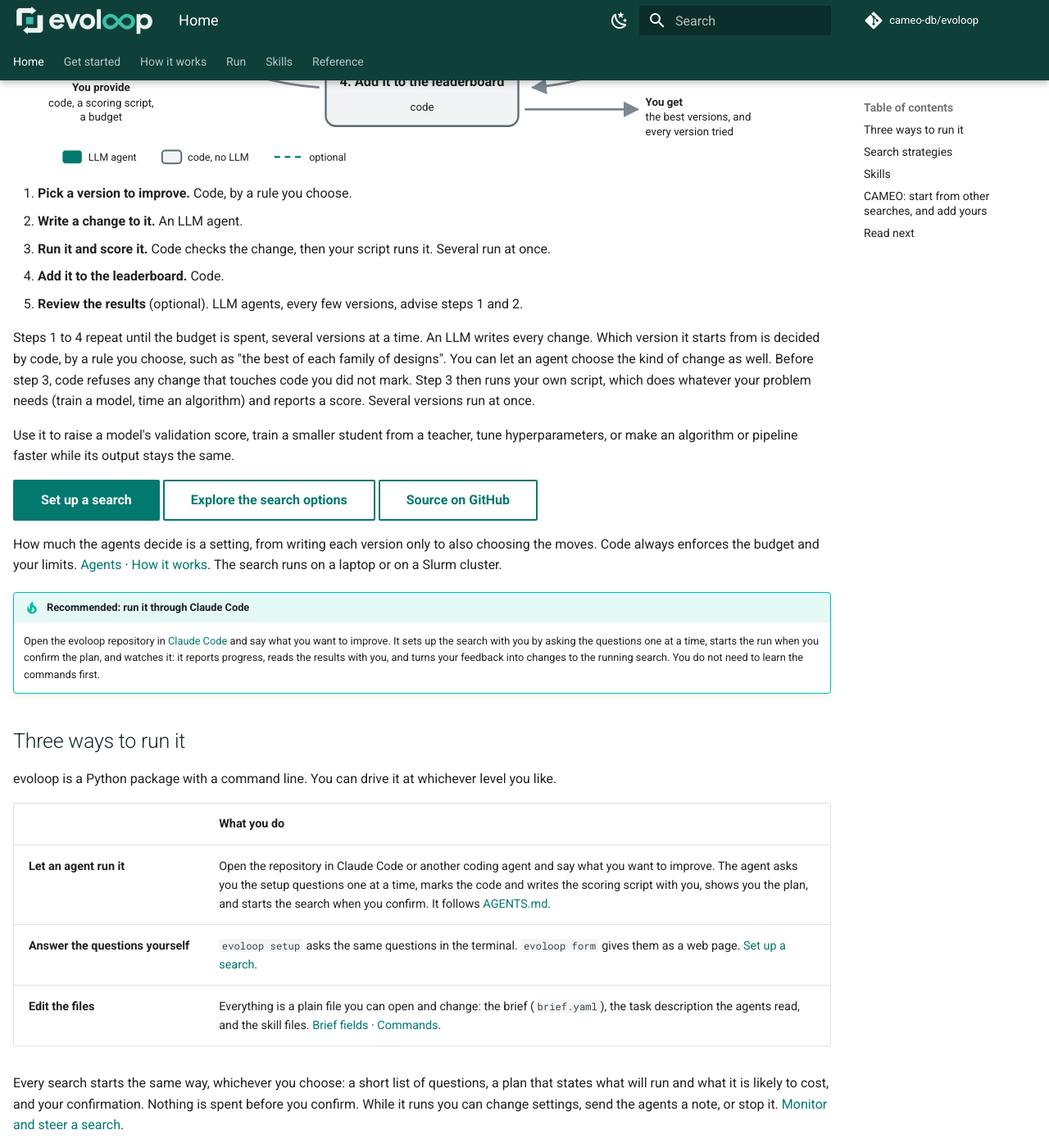
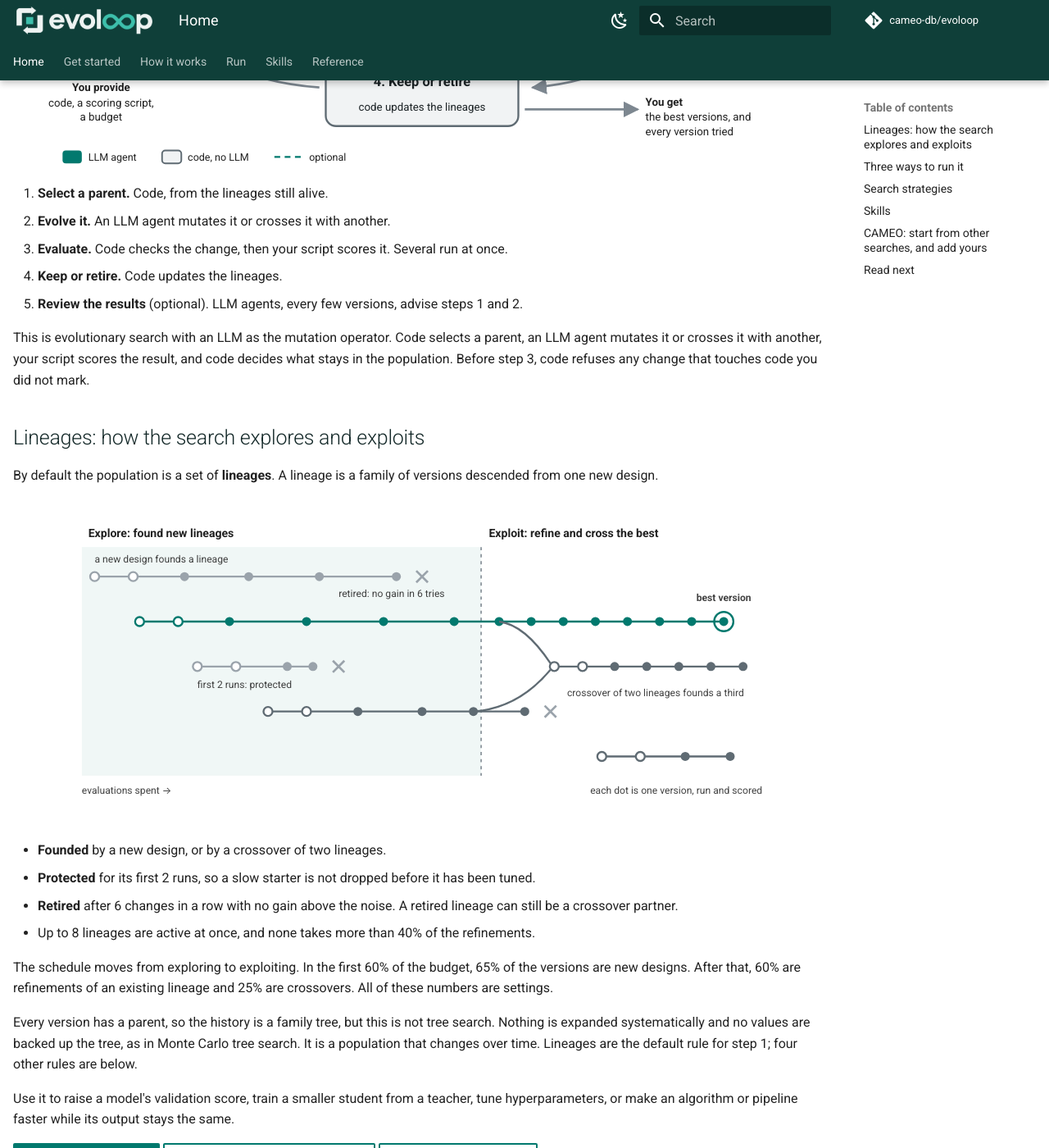
Before and after one commit to cameo-db/evoloop, an MkDocs documentation site: the page built from docs/index.md, in a window 1280 px wide and 1400 px high, scrolled down 687 px. Shown: the whole window at 82% size. Built offline with MkDocs 1.6.1 and Material for MkDocs 9.7.7, drawn with Linux system fonts in a browser that asks for light colours; comment, search, counter and statistics services are not loaded; some of the changed text lies outside the part shown.

Commit message:
Home page: evolutionary wording in the loop, and a figure of lineages
Co-Authored-By: Claude Fable 5.2 <noreply@anthropic.com>
Claude-Session: https://claude.ai/code/session_01GuYYFmC8U2yny8edFcSEH5

```diff
--- a/docs/index.md
+++ b/docs/index.md
@@ -42,17 +42,17 @@ propose changes, your script scores each one, and the results decide what is tri
     <rect x="470" y="294" width="260" height="100" rx="16" fill="#dff1ee" stroke="#01796e" stroke-dasharray="9 7"/>
   </g>
   <g text-anchor="middle" font-weight="700" font-size="21">
-    <text x="190" y="334" fill="#1c2326">1. Pick a version to improve</text>
-    <text x="600" y="84" fill="#ffffff">2. Write a change to it</text>
-    <text x="1010" y="334" fill="#1c2326">3. Run it and score it</text>
-    <text x="600" y="590" fill="#1c2326">4. Add it to the leaderboard</text>
+    <text x="190" y="334" fill="#1c2326">1. Select a parent</text>
+    <text x="600" y="84" fill="#ffffff">2. Evolve it</text>
+    <text x="1010" y="334" fill="#1c2326">3. Evaluate</text>
+    <text x="600" y="590" fill="#1c2326">4. Keep or retire</text>
     <text x="600" y="336" fill="#0f3f39">Review the results</text>
   </g>
   <g text-anchor="middle" font-size="17">
-    <text x="190" y="372" fill="#1c2326">code, by a rule you choose</text>
-    <text x="600" y="122" fill="#ffffff">an LLM agent</text>
-    <text x="1010" y="372" fill="#1c2326">code checks it, your script runs it</text>
-    <text x="600" y="628" fill="#1c2326">code</text>
+    <text x="190" y="372" fill="#1c2326">code, from the lineages still alive</text>
+    <text x="600" y="122" fill="#ffffff">an LLM agent mutates or crosses it</text>
+    <text x="1010" y="372" fill="#1c2326">code checks it, your script scores it</text>
+    <text x="600" y="628" fill="#1c2326">code updates the lineages</text>
     <text x="600" y="370" fill="#0f3f39">LLM agents, every few versions</text>
   </g>
   <g font-size="16.5" font-style="italic" fill="currentColor" opacity="0.8">
@@ -83,18 +83,103 @@ propose changes, your script scores each one, and the results decide what is tri
 </svg>
 
 <ol class="evo-loop-list">
-<li><b>Pick a version to improve.</b> Code, by a rule you choose.</li>
-<li><b>Write a change to it.</b> An LLM agent.</li>
-<li><b>Run it and score it.</b> Code checks the change, then your script runs it. Several run at once.</li>
-<li><b>Add it to the leaderboard.</b> Code.</li>
+<li><b>Select a parent.</b> Code, from the lineages still alive.</li>
+<li><b>Evolve it.</b> An LLM agent mutates it or crosses it with another.</li>
+<li><b>Evaluate.</b> Code checks the change, then your script scores it. Several run at once.</li>
+<li><b>Keep or retire.</b> Code updates the lineages.</li>
 <li><b>Review the results</b> (optional). LLM agents, every few versions, advise steps 1 and 2.</li>
 </ol>
 
-Steps 1 to 4 repeat until the budget is spent, several versions at a time. An LLM writes every change.
-Which version it starts from is decided by code, by a rule you choose, such as "the best of each family
-of designs". You can let an agent choose the kind of change as well. Before step 3, code refuses any
-change that touches code you did not mark. Step 3 then runs your own script, which does whatever your
-problem needs (train a model, time an algorithm) and reports a score. Several versions run at once.
+This is evolutionary search with an LLM as the mutation operator. Code selects a parent, an LLM agent
+mutates it or crosses it with another, your script scores the result, and code decides what stays in
+the population. Before step 3, code refuses any change that touches code you did not mark.
+
+## Lineages: how the search explores and exploits
+
+By default the population is a set of **lineages**. A lineage is a family of versions descended from
+one new design.
+
+<svg class="evo-loop-svg" viewBox="0 0 1200 500" role="img" aria-label="Lineages over one search, as an illustration. New designs found lineages early. Each lineage is protected for its first two runs. A lineage that stops improving is retired. Later, most evaluations refine the best lineages, and a crossover of two lineages founds a new one." style="width:100%;max-width:940px;height:auto;display:block;margin:24px auto 8px;font-family:inherit">
+  <rect x="70" y="64" width="622" height="356" fill="#01796e" opacity="0.06"/>
+  <path d="M692 64 V420" stroke="#7d8790" stroke-width="2" stroke-dasharray="5 6"/>
+  <g font-size="18" font-weight="700" fill="currentColor"><text x="80" y="48">Explore: found new lineages</text><text x="704" y="48">Exploit: refine and cross the best</text></g>
+  <path d="M90 110 H560" stroke="#9aa3ab" stroke-width="3" fill="none"/>
+  <circle cx="90" cy="110" r="7" fill="#ffffff" stroke="#9aa3ab" stroke-width="3"/>
+  <circle cx="150" cy="110" r="7" fill="#ffffff" stroke="#9aa3ab" stroke-width="3"/>
+  <circle cx="230" cy="110" r="7" fill="#9aa3ab"/>
+  <circle cx="330" cy="110" r="7" fill="#9aa3ab"/>
+  <circle cx="440" cy="110" r="7" fill="#9aa3ab"/>
+  <circle cx="560" cy="110" r="7" fill="#9aa3ab"/>
+  <path d="M591 101 L609 119 M591 119 L609 101" stroke="#9aa3ab" stroke-width="3.5" fill="none"/>
+  <path d="M160 180 H1070" stroke="#01796e" stroke-width="3" fill="none"/>
+  <circle cx="160" cy="180" r="7" fill="#ffffff" stroke="#01796e" stroke-width="3"/>
+  <circle cx="220" cy="180" r="7" fill="#ffffff" stroke="#01796e" stroke-width="3"/>
+  <circle cx="300" cy="180" r="7" fill="#01796e"/>
+  <circle cx="420" cy="180" r="7" fill="#01796e"/>
+  <circle cx="540" cy="180" r="7" fill="#01796e"/>
+  <circle cx="650" cy="180" r="7" fill="#01796e"/>
+  <circle cx="720" cy="180" r="7" fill="#01796e"/>
+  <circle cx="770" cy="180" r="7" fill="#01796e"/>
+  <circle cx="820" cy="180" r="7" fill="#01796e"/>
+  <circle cx="870" cy="180" r="7" fill="#01796e"/>
+  <circle cx="920" cy="180" r="7" fill="#01796e"/>
+  <circle cx="970" cy="180" r="7" fill="#01796e"/>
+  <circle cx="1020" cy="180" r="7" fill="#01796e"/>
+  <circle cx="1070" cy="180" r="7" fill="#01796e"/>
+  <path d="M250 250 H430" stroke="#9aa3ab" stroke-width="3" fill="none"/>
+  <circle cx="250" cy="250" r="7" fill="#ffffff" stroke="#9aa3ab" stroke-width="3"/>
+  <circle cx="310" cy="250" r="7" fill="#ffffff" stroke="#9aa3ab" stroke-width="3"/>
+  <circle cx="390" cy="250" r="7" fill="#9aa3ab"/>
+  <circle cx="430" cy="250" r="7" fill="#9aa3ab"/>
+  <path d="M461 241 L479 259 M461 259 L479 241" stroke="#9aa3ab" stroke-width="3.5" fill="none"/>
+  <path d="M360 320 H760" stroke="#5f6b73" stroke-width="3" fill="none"/>
+  <circle cx="360" cy="320" r="7" fill="#ffffff" stroke="#5f6b73" stroke-width="3"/>
+  <circle cx="420" cy="320" r="7" fill="#ffffff" stroke="#5f6b73" stroke-width="3"/>
+  <circle cx="500" cy="320" r="7" fill="#5f6b73"/>
+  <circle cx="600" cy="320" r="7" fill="#5f6b73"/>
+  <circle cx="680" cy="320" r="7" fill="#5f6b73"/>
+  <circle cx="760" cy="320" r="7" fill="#5f6b73"/>
+  <path d="M791 311 L809 329 M791 329 L809 311" stroke="#9aa3ab" stroke-width="3.5" fill="none"/>
+  <path d="M720 180 Q760 185 800 245 M680 320 Q750 315 800 255" stroke="#5f6b73" stroke-width="3" fill="none"/>
+  <path d="M806 250 H1100" stroke="#5f6b73" stroke-width="3" fill="none"/>
+  <circle cx="806" cy="250" r="7" fill="#ffffff" stroke="#5f6b73" stroke-width="3"/>
+  <circle cx="850" cy="250" r="7" fill="#ffffff" stroke="#5f6b73" stroke-width="3"/>
+  <circle cx="900" cy="250" r="7" fill="#5f6b73"/>
+  <circle cx="950" cy="250" r="7" fill="#5f6b73"/>
+  <circle cx="1000" cy="250" r="7" fill="#5f6b73"/>
+  <circle cx="1050" cy="250" r="7" fill="#5f6b73"/>
+  <circle cx="1100" cy="250" r="7" fill="#5f6b73"/>
+  <path d="M880 390 H1080" stroke="#5f6b73" stroke-width="3" fill="none"/>
+  <circle cx="880" cy="390" r="7" fill="#ffffff" stroke="#5f6b73" stroke-width="3"/>
+  <circle cx="940" cy="390" r="7" fill="#ffffff" stroke="#5f6b73" stroke-width="3"/>
+  <circle cx="1010" cy="390" r="7" fill="#5f6b73"/>
+  <circle cx="1080" cy="390" r="7" fill="#5f6b73"/>
+  <circle cx="1070" cy="180" r="15" fill="none" stroke="#01796e" stroke-width="3"/>
+  <g font-size="15.5" fill="currentColor" opacity="0.85">
+    <text x="90" y="88">a new design founds a lineage</text>
+    <text x="250" y="284">first 2 runs: protected</text>
+    <text x="470" y="142">retired: no gain in 6 tries</text>
+    <text x="826" y="296" >crossover of two lineages founds a third</text>
+    <text x="1070" y="148" text-anchor="middle" font-weight="700">best version</text>
+    <text x="70" y="448">evaluations spent &#8594;</text>
+    <text x="1130" y="448" text-anchor="end">each dot is one version, run and scored</text>
+  </g>
+</svg>
+
+- **Founded** by a new design, or by a crossover of two lineages.
+- **Protected** for its first 2 runs, so a slow starter is not dropped before it has been tuned.
+- **Retired** after 6 changes in a row with no gain above the noise. A retired lineage can still be a
+  crossover partner.
+- Up to 8 lineages are active at once, and none takes more than 40% of the refinements.
+
+The schedule moves from exploring to exploiting. In the first 60% of the budget, 65% of the versions
+are new designs. After that, 60% are refinements of an existing lineage and 25% are crossovers. All of
+these numbers are settings.
+
+Every version has a parent, so the history is a family tree, but this is not tree search. Nothing is
+expanded systematically and no values are backed up the tree, as in Monte Carlo tree search. It is a
+population that changes over time. Lineages are the default rule for step 1; four other rules are
+below.
 
 Use it to raise a model's validation score, train a smaller student from a teacher, tune
 hyperparameters, or make an algorithm or pipeline faster while its output stays the same.
```
